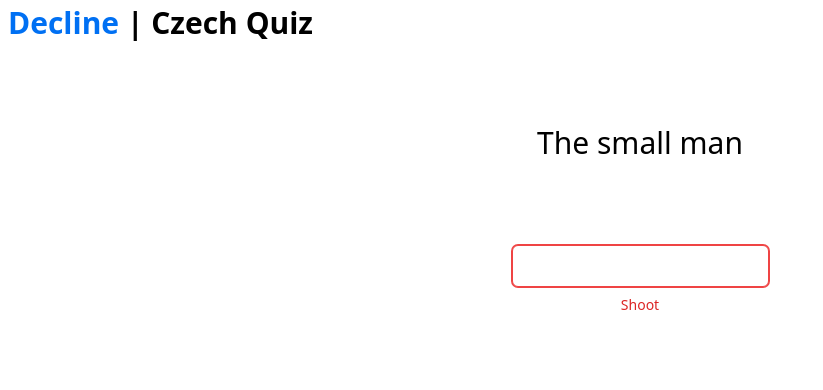
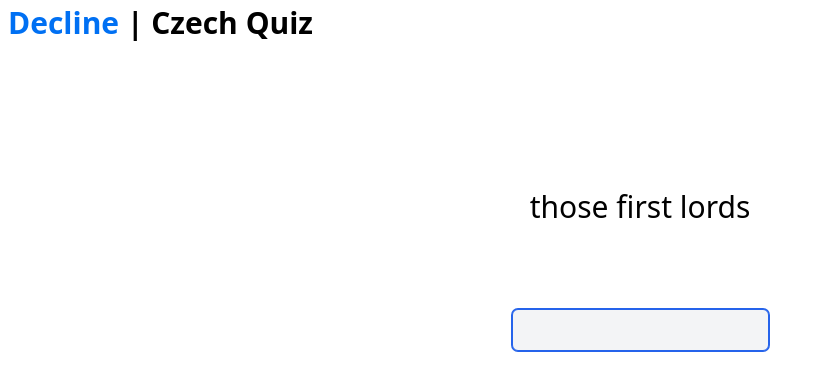
Before and after one commit to nebrelbug/declension-practice, a Next.js app: page /czech in a window 1280 px wide. Shown: the top 390 px of the page, without its empty margins (0-823 px from the left). Built offline with nearby package versions, Linux system fonts and the light colour scheme.

Commit message:
4 files modified

```diff
--- a/components/input.tsx
+++ b/components/input.tsx
@@ -1,31 +1,26 @@
 import React, { useState } from 'react';
 
 let inputClass =
-  'mt-1 block w-full rounded-md bg-gray-100 border-transparent focus:bg-white focus:ring-1 w-96';
+  'mt-1 block w-full rounded-md bg-gray-100 border-transparent w-96';
 
 let classStates = {
   error:
     'bg-red-50 border border-red-500 focus:ring-red-500 focus:border-red-500',
   correct:
     'bg-green-50 border border-green-500 focus:ring-green-500 focus:border-green-500',
+  'in-progress': 'focus:bg-white focus:ring-1',
 };
 
-export function Input({ formState, errorMessage, onSubmit }) {
-  const [name, setName] = useState('');
-
-  const handleSubmit = (evt) => {
-    evt.preventDefault();
-    onSubmit(name);
-  };
-
+export function Input({ formState, errorMessage, onSubmit, value, setValue }) {
   return (
-    <form onSubmit={handleSubmit}>
+    <form onSubmit={onSubmit}>
       <input
         type="text"
         className={`${inputClass} ${classStates[formState] || ''}`}
-        value={name}
-        onChange={(e) => setName(e.target.value)}
+        value={value}
+        onChange={(e) => setValue(e.target.value)}
         autoFocus
+        readOnly={formState === 'correct'}
       />
       {formState === 'error' && (
         <p className="mt-2 text-sm text-red-600 text-center">{errorMessage}</p>
--- a/components/quiz.tsx
+++ b/components/quiz.tsx
@@ -1,16 +1,47 @@
-import React, { useState } from 'react';
+import { useState } from 'react';
 import { Input } from './input';
 
 export function Quiz({ arrayOfPairs }) {
-  const handleSubmit = (name) => {
-    alert(`Submitting Name ${name}`);
+  const [formValue, setFormValue] = useState('');
+  const [arrIndex, setArrIndex] = useState(0);
+  const [formState, setFormState] = useState('in-process');
+  const [errorMsg, setErrorMsg] = useState('');
+
+  let incrementArrIndex = () => {
+    setArrIndex((i) => {
+      if (i < arrayOfPairs.length - 1) {
+        return i + 1;
+      } else {
+        return 0;
+      }
+    });
+  };
+
+  const handleSubmit = (evt) => {
+    evt.preventDefault();
+    if (formValue === arrayOfPairs[arrIndex][1]) {
+      setFormState('correct');
+      setTimeout(() => {
+        setFormState('in-process');
+        incrementArrIndex();
+      }, 500);
+    } else {
+      setFormState('error');
+      setErrorMsg(arrayOfPairs[arrIndex][1]);
+    }
   };
 
   return (
-    <>
-      <h3 className="text-3xl mb-20">The small man</h3>
+    <div className="flex flex-col flex-1 items-center w-full mt-16">
+      <h3 className="text-3xl mb-20">{arrayOfPairs[arrIndex][0]}</h3>
 
-      <Input formState="error" errorMessage="Shoot" onSubmit={handleSubmit} />
-    </>
+      <Input
+        formState={formState}
+        errorMessage={errorMsg}
+        onSubmit={handleSubmit}
+        value={formValue}
+        setValue={setFormValue}
+      />
+    </div>
   );
 }
--- a/pages/czech.tsx
+++ b/pages/czech.tsx
@@ -64,12 +64,7 @@ export default function Home() {
 
   return (
     <PageLayout title="Decline Czech" suffix="Czech Quiz" center>
-      <Quiz
-        arrayOfPairs={[
-          ['hi', 'ahoj'],
-          ['hola', 'čau'],
-        ]}
-      />
+      <Quiz arrayOfPairs={res} />
     </PageLayout>
   );
 }
--- a/src/sentence-generators/index.ts
+++ b/src/sentence-generators/index.ts
@@ -109,7 +109,7 @@ export function generateSimpleSentences() {
       englishSentence += '!';
     }
 
-    return englishSentence + ' - ' + langSentence;
+    return [englishSentence, langSentence];
   });
 
   console.log(newRes);
```
